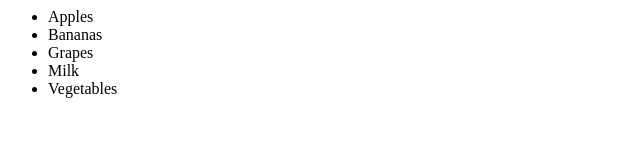
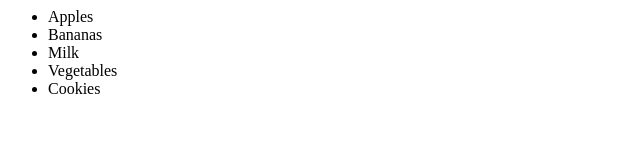
Before and after one commit to Rahul-25/TestHTML, a plain HTML site: page index.html in a window 1280 px wide. Shown: the full height of the page, 0-640 px from the left. Drawn offline with Linux system fonts and the light colour scheme.

Commit message:
modified file to index.html file

```diff
--- a/index.html
+++ b/index.html
@@ -1,7 +1,7 @@
 <ul>
 	<li>Apples</li>
 	<li>Bananas</li>
-	<li>Grapes</li>
 	<li>Milk</li>
 	<li>Vegetables</li>
+	<li>Cookies</li>
 </ul>
```
